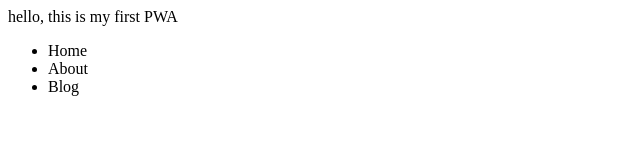
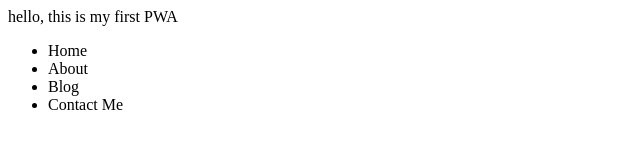
Before and after one commit to t-divya/pwa-spike, a plain HTML site: page index.html in a window 1280 px wide. Shown: the whole page, without its empty margins (0-640 px from the left). Drawn offline with Linux system fonts and the light colour scheme.

Commit message:
refactored code

```diff
--- a/index.html
+++ b/index.html
@@ -16,6 +16,7 @@
         <li>Home</li>
         <li>About</li>
         <li>Blog</li>
+        <li>Contact Me</li>
     </ul>
 </body>
 
```
